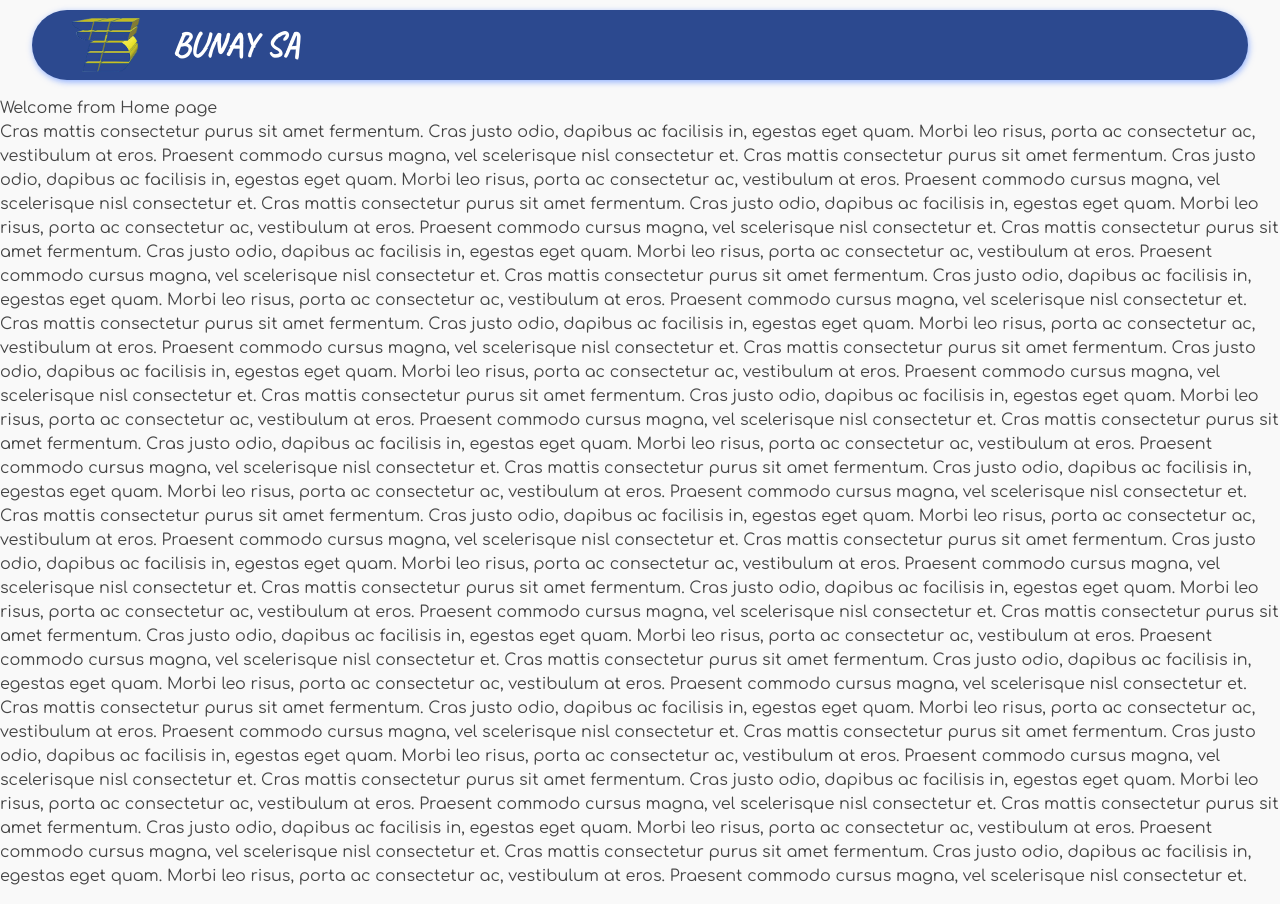
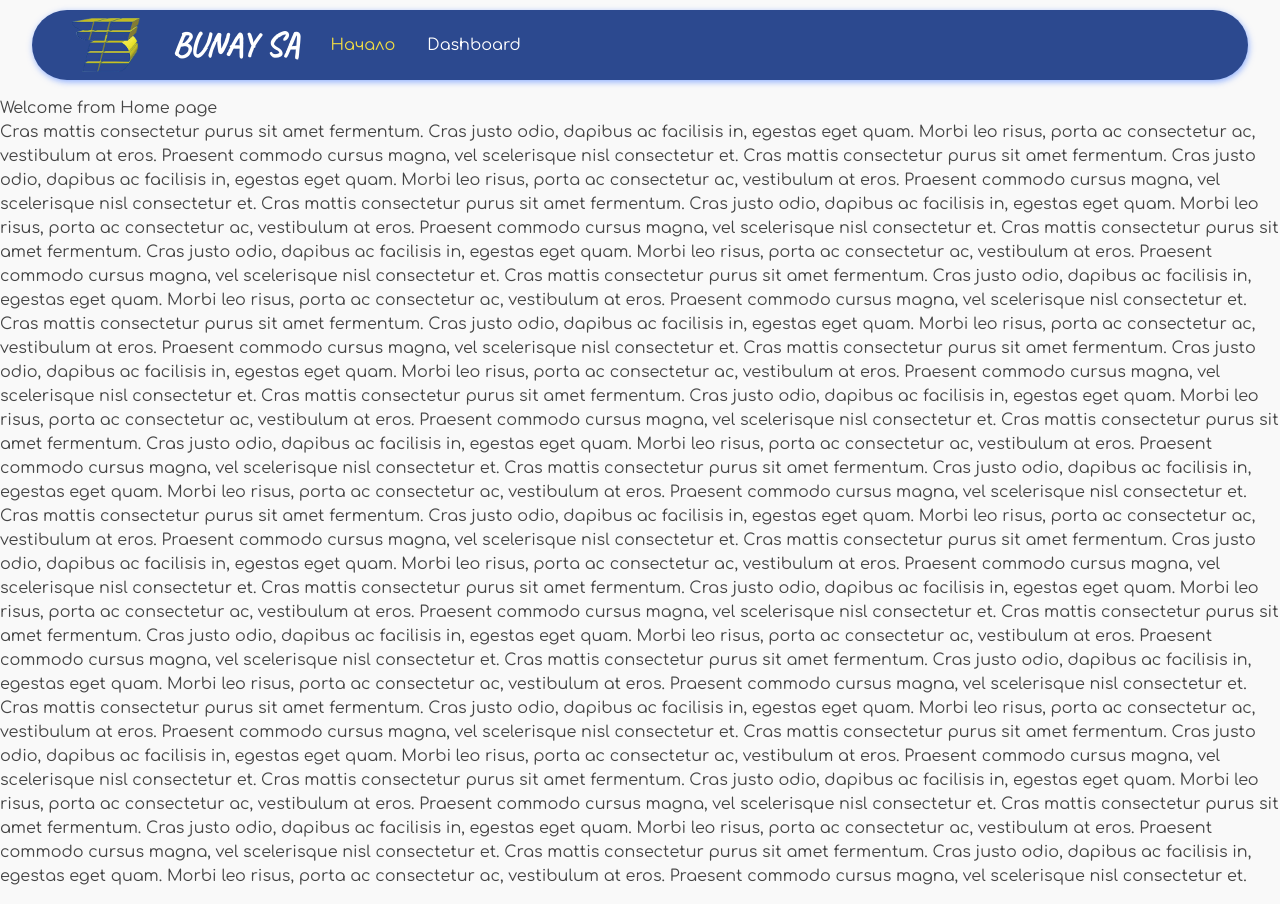
Before and after one commit to kkaraivanov/BunayHR, a React (Create React App) app in the folder client/: page / in a window 1280 px wide. Built offline with nearby package versions, Linux system fonts and the light colour scheme.

Commit message:
adding links in menu

```diff
--- a/client/src/components/AppRoutes/index.js
+++ b/client/src/components/AppRoutes/index.js
@@ -21,8 +21,10 @@ const getRoutes = (allRoutes) =>
     });
 
 export default () => {
+    const items = routes.map((x) => x.items)
+
     return (
-        <Layout>
+        <Layout items={items}>
             <Routes>
                 {getRoutes(routes)}
             </Routes>
--- a/client/src/components/AppRoutes/routes.js
+++ b/client/src/components/AppRoutes/routes.js
@@ -55,7 +55,7 @@ export default [
         },
         key: "dashboard",
         component: <Dashboard />, // example for page component Dashboard
-        protected: true,
+        protected: false,
         role: ''
     }
 ]
--- a/client/src/components/Layout/Header/index.js
+++ b/client/src/components/Layout/Header/index.js
@@ -1,6 +1,16 @@
 import React from "react";
+import { useLocation, useNavigate } from 'react-router-dom'
 import { makeStyles } from "@mui/styles";
-import { AppBar, Box, Link, Toolbar, Typography } from "@mui/material";
+import {
+    AppBar,
+    Box,
+    Link,
+    List,
+    ListItem,
+    ListItemText,
+    Toolbar,
+    Typography
+} from "@mui/material";
 import logo from '../../../assets/images/bunay-logo.png';
 
 const useStyles = makeStyles((theme) => {
@@ -15,12 +25,21 @@ const useStyles = makeStyles((theme) => {
             fontSize: 34,
             fontWeight: 600,
             padding: theme.spacing(0, 2),
+        },
+        active: {
+            color: '#F2DD42'
+        },
+        root: {
+            display: 'flex',
+            padding: 0
         }
     }
 });
 
-export default () => {
+export default ({ items }) => {
     const classes = useStyles();
+    const history = useNavigate();
+    const location = useLocation();
 
     return (
         <AppBar
@@ -39,6 +58,18 @@ export default () => {
                 <Typography variant='body2' spacing={2} className={classes.logoContent}>
                     Bunay SA
                 </Typography>
+                <List className={classes.root}>
+                    {items.map((item) => (
+                        <ListItem
+                            button
+                            key={item.title}
+                            onClick={() => history(item.path)}
+                            className={location.pathname == item.path ? classes.active : null}
+                        >
+                            <ListItemText primary={item.title} />
+                        </ListItem>
+                    ))}
+                </List>
             </Toolbar>
         </AppBar>
     )
--- a/client/src/components/Layout/index.js
+++ b/client/src/components/Layout/index.js
@@ -12,12 +12,12 @@ const useStyles = makeStyles((theme) => {
     }
 })
 
-export default ({ children }) => {
+export default ({ children, items }) => {
     const classes = useStyles();
 
     return (
         <React.Fragment>
-            <Header />
+            <Header items={items} />
             <div className={classes.root}>
                 {children}
             </div>
```
